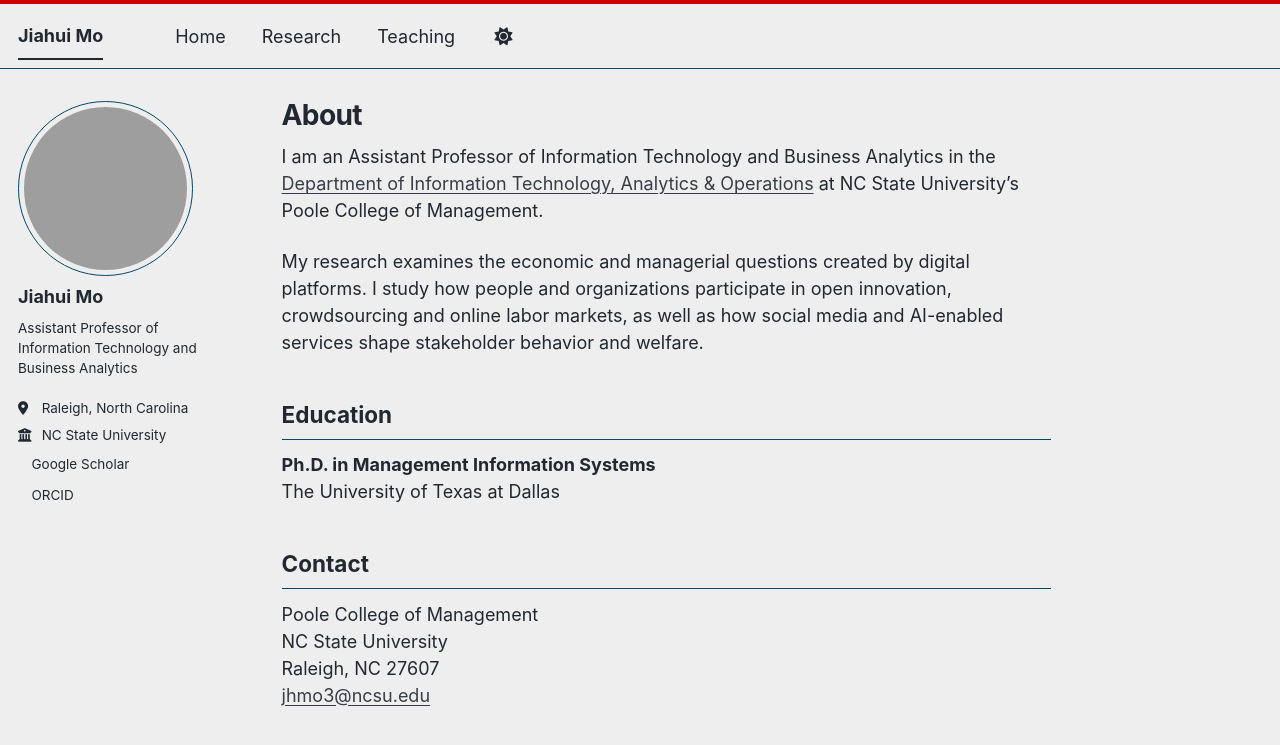
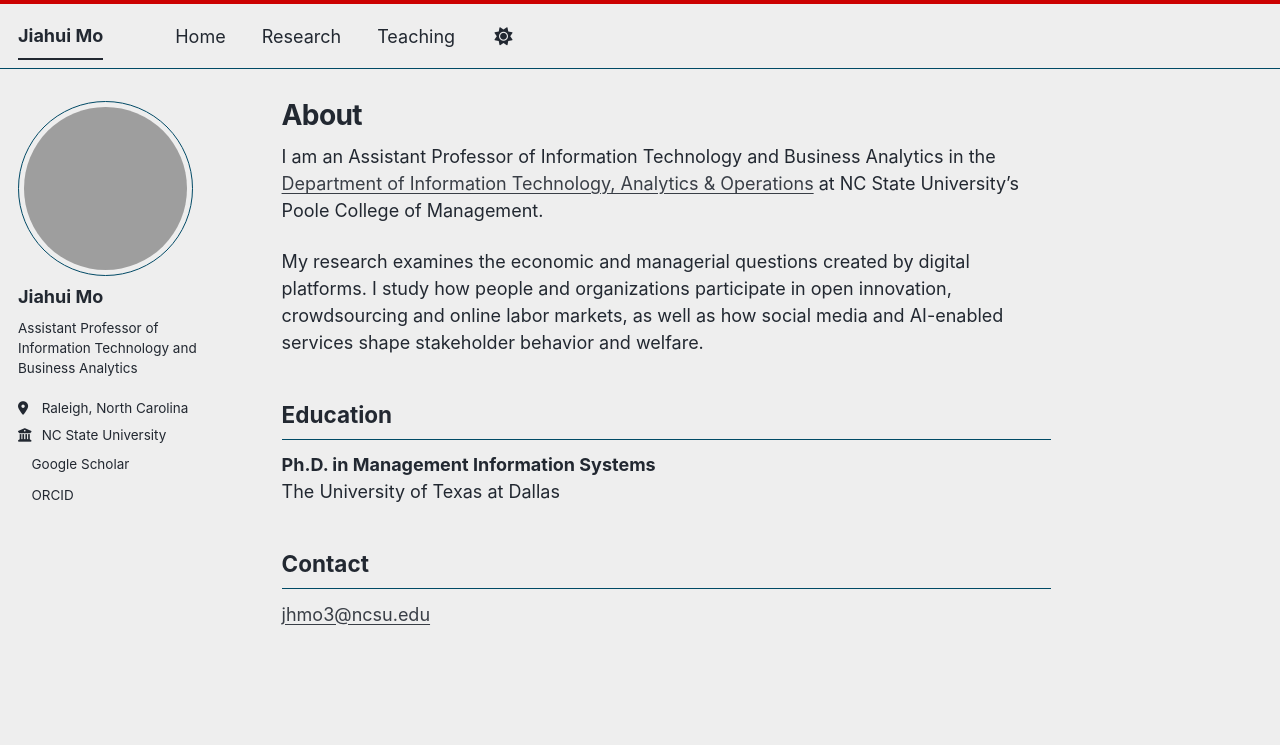
Before and after one commit to leeexiaoming/web, a Jekyll site: the page built from _pages/about.md, in a window 1280 px wide. Shown: the top 745 px of the page. Built offline with Jekyll 4.4.1, drawn with Linux system fonts in a browser that asks for light colours; a style sheet for code colours, icons or effects is not loaded; grey boxes are pictures that could not be loaded.

Commit message:
Simplify homepage contact section

```diff
--- a/_pages/about.md
+++ b/_pages/about.md
@@ -19,7 +19,4 @@ The University of Texas at Dallas
 
 ## Contact
 
-Poole College of Management<br>
-NC State University<br>
-Raleigh, NC 27607<br>
 [jhmo3@ncsu.edu](mailto:jhmo3@ncsu.edu)
```
